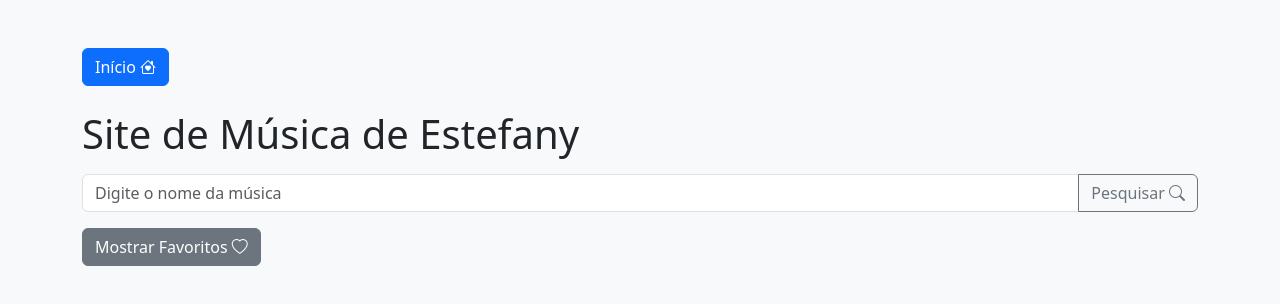
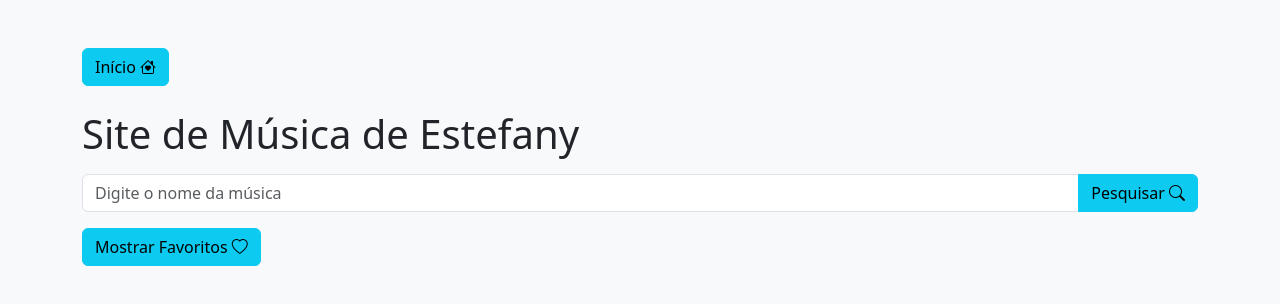
Before and after one commit to CaioSergio93/site-node.js, a website: page public/index.htm in a window 1280 px wide. Drawn offline with nearby package versions, Linux system fonts and the light colour scheme.

Commit message:
update icon and collor

```diff
--- a/favorites.js
+++ b/favorites.js
@@ -1,6 +1,8 @@
 const express = require('express');
 const router = express.Router();
 const favoritesModel = require('./models/favoritesModel');
+
+router.use(express.json()); // Adiciona o middleware para fazer o parsing do corpo da requisição JSON
 
 router.get('/', (req, res) => {
   favoritesModel.getAllFavorites((err, results) => {
--- a/public/index.htm
+++ b/public/index.htm
@@ -17,7 +17,7 @@
   <div class="container mt-5">
 
   <div>
-    <button class="btn btn-primary" onclick="location.href='/index.htm'">
+    <button class="btn btn-info" onclick="location.href='/index.htm'">
       Início
       <i class="bi bi-house-heart"></i>
     </button>
@@ -29,7 +29,7 @@
       <input type="text" id="searchInput" class="form-control" placeholder="Digite o nome da música">
 
     <div class="input-group-append">
-      <button class="btn btn-outline-secondary" type="button" onclick="searchYouTube()">
+      <button class="btn btn-info" type="button" onclick="searchYouTube()">
         Pesquisar
         <i class="bi bi-search"></i>
       </button>
@@ -37,7 +37,7 @@
     </div>
 
     <div>
-    <button class="btn btn-secondary mt-3" onclick="location.href='/favorites.htm'">
+    <button class="btn btn-info mt-3" onclick="location.href='/favorites.htm'">
       Mostrar Favoritos
       <i class="bi bi-heart"></i>
     </button>
```
Also changed, not shown: public/favorites.htm (+2 -1 lines).
